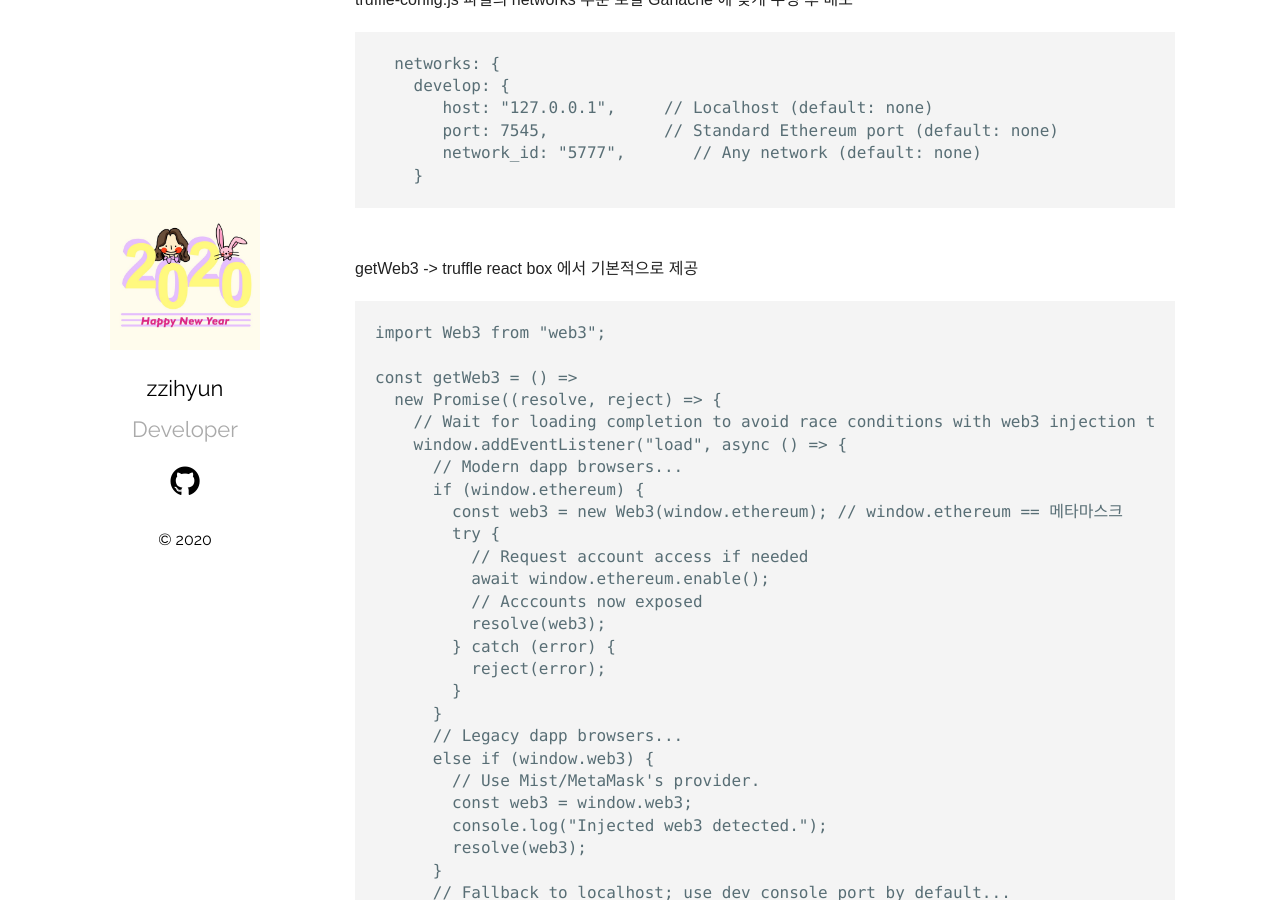
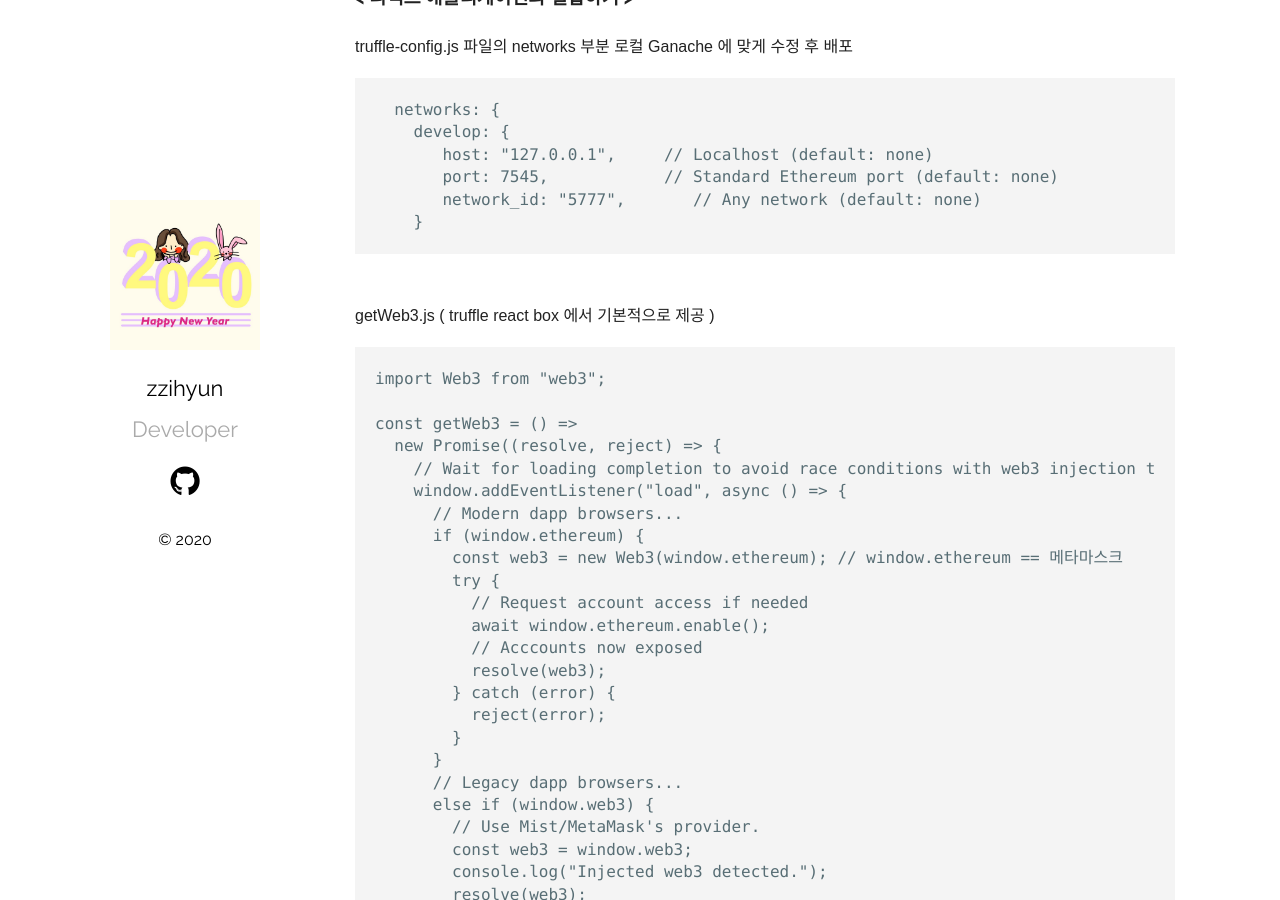
Before and after one commit to jhhhj1002/jhhhj1002.github.io, a Jekyll site: the page built from _posts/2020-03-29-Truffle-in-Blockchain-03.markdown, in a window 1280 px wide and 900 px high, scrolled down 2015 px. Built offline with Jekyll 4.4.1, drawn with Linux system fonts in a browser that asks for light colours; some of the changed text lies outside the part shown.

Commit message:
Update 2020-03-29-Truffle-in-Blockchain-03.markdown

````diff
--- a/_posts/2020-03-29-Truffle-in-Blockchain-03.markdown
+++ b/_posts/2020-03-29-Truffle-in-Blockchain-03.markdown
@@ -44,7 +44,7 @@ import SimpleStorageContract from "./contracts/SimpleStorage.json";
 
 <br/>
 * * *
-
+<br/>
 <h3>< 리액트 애플리케이션과 결합하기 ></h3>
 
 truffle-config.js 파일의 networks 부분 로컬 Ganache 에 맞게 수정 후 배포
@@ -58,7 +58,7 @@ truffle-config.js 파일의 networks 부분 로컬 Ganache 에 맞게 수정 후
 ```
 
 <br/>
-getWeb3 -> truffle react box 에서 기본적으로 제공
+getWeb3.js ( truffle react box 에서 기본적으로 제공 )
 ```
 import Web3 from "web3";
 
@@ -101,12 +101,13 @@ export default getWeb3;
 
 ```
 
+<br/>
 client 디렉토리로 이동 후, npm run start
-<img src="/assets/imgs/Blockchain&Truffle_30.png" width="80%" height="45%" >
+<img src="/assets/imgs/Blockchain&Truffle_30.png" width="65%" height="35%" >
 <img src="/assets/imgs/Blockchain&Truffle_31.png" width="80%" height="45%" >
 
 
-실습에서 사용할 메타마스크 localhost:7545 계정 추가 필요
+실습에서 사용할 메타마스크 ( localhost:7545 ) 계정 추가로 필요
 실습에서 사용할 이더 필요 -> 가나슈 계정을 메타마스크에 import 후, localhost:7545 계정으로 이더 전송
 
   가나슈 계정을 메타마스크에 import : 내계정 -> 계정 가져오기 -> 개인키 자리에 가나슈 계정 Private Key 입력
````
